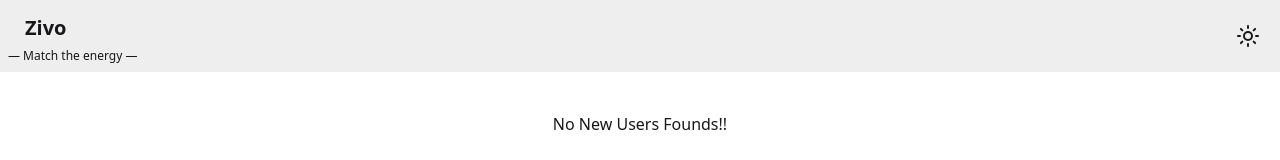
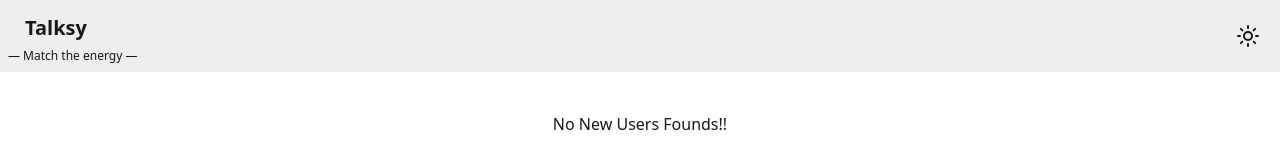
Before and after one commit to aartibisht123/devTinder-web, a React (Vite) app: page / in a window 1280 px wide. Shown: the top 160 px of the page. Built offline with nearby package versions, Linux system fonts and the light colour scheme; no server answers.

Commit message:
src/components/NavBar.jsx

```diff
--- a/index.html
+++ b/index.html
@@ -4,7 +4,7 @@
     <meta charset="UTF-8" />
     <link rel="icon" type="image/svg+xml" href="/vite.svg" />
     <meta name="viewport" content="width=device-width, initial-scale=1.0" />
-    <title>Talksy</title>
+    <title>talksy</title>
   </head>
   <body>
     <div id="root"></div>
--- a/src/components/NavBar.jsx
+++ b/src/components/NavBar.jsx
@@ -35,7 +35,7 @@
   return (
   <div className="navbar bg-base-300 ">
   <div className="flex-1">
-    <Link to="/" className="btn btn-ghost text-xl">Zivo </Link>
+    <Link to="/" className="btn btn-ghost text-xl">Talksy </Link>
     <h6 className="text-xs" >— Match the energy —</h6>
   </div>
   {user && (
```
